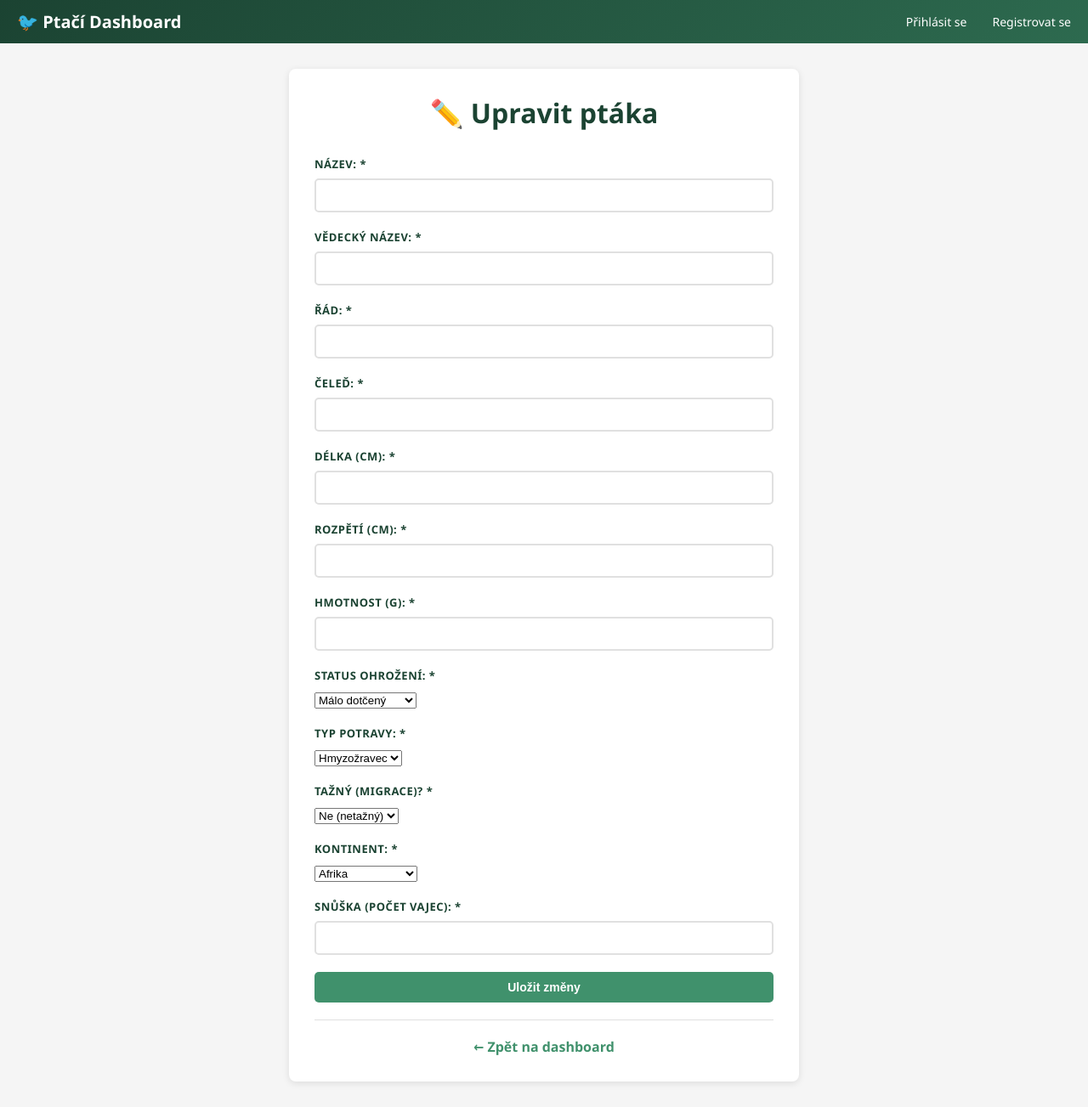
After one commit to Jarousek06/birds2, a Flask app: template templates/birds/edit.html in a window 1280 px wide. The commit adds this page. Shown: the whole page at 85% size. Run offline with Flask 3, Linux system fonts and the light colour scheme; the template is opened without the code that fills it, so the values that code supplies are empty.

Commit message:
Fáze 3: Úprava existujícího záznamu

```diff
--- a/app.py
+++ b/app.py
@@ -308,6 +308,97 @@ def add_bird():
 
     return render_template("birds/add.html")
 
+@app.route("/birds/<int:bird_id>/edit", methods=["GET", "POST"])
+@login_required
+def edit_bird(bird_id):
+    """Úprava existujícího ptáka."""
+    current_user = get_current_user()
+    conn = get_db()
+    cursor = conn.cursor()
+
+    # Načtení ptáka
+    cursor.execute("SELECT * FROM ptaci WHERE id = ? AND user_id = ?", (bird_id, current_user['id']))
+    bird = cursor.fetchone()
+
+    if not bird:
+        flash("Pták nebyl nalezen nebo nemáte oprávnění ho upravovat.", "danger")
+        conn.close()
+        return redirect(url_for("dashboard"))
+
+    if request.method == "POST":
+        # Extrakce a validace dat
+        errors = []
+
+        try:
+            nazev = request.form.get("nazev", "").strip()
+            vedecky_nazev = request.form.get("vedecky_nazev", "").strip()
+            rad = request.form.get("rad", "").strip()
+            celed = request.form.get("celed", "").strip()
+            delka_cm = float(request.form.get("delka_cm", 0))
+            rozpeti_cm = float(request.form.get("rozpeti_cm", 0))
+            hmotnost_g = float(request.form.get("hmotnost_g", 0))
+            status_ohrozeni = request.form.get("status_ohrozeni", "").strip()
+            typ_potravy = request.form.get("typ_potravy", "").strip()
+            migrace = int(request.form.get("migrace", 0))
+            vyskyt_kontinent = request.form.get("vyskyt_kontinent", "").strip()
+            snuska_ks = int(request.form.get("snuska_ks", 0))
+        except (ValueError, TypeError):
+            errors.append("Neplatný formát číselného pole.")
+
+        # Validace povinných polí
+        if not errors:
+            if not nazev:
+                errors.append("Název ptáka je povinný.")
+            if not vedecky_nazev:
+                errors.append("Vědecký název je povinný.")
+            if not rad:
+                errors.append("Řád je povinný.")
+            if not celed:
+                errors.append("Čeleď je povinná.")
+            if delka_cm <= 0:
+                errors.append("Délka musí být větší než 0.")
+            if rozpeti_cm <= 0:
+                errors.append("Rozpětí musí být větší než 0.")
+            if hmotnost_g <= 0:
+                errors.append("Hmotnost musí být větší než 0.")
+            if not status_ohrozeni:
+                errors.append("Status ohrožení je povinný.")
+            if not typ_potravy:
+                errors.append("Typ potravy je povinný.")
+            if not vyskyt_kontinent:
+                errors.append("Kontinent je povinný.")
+            if snuska_ks < 0:
+                errors.append("Počet vajec nemůže být záporný.")
+
+        if errors:
+            for error in errors:
+                flash(error, "danger")
+            conn.close()
+            return render_template("birds/edit.html", bird=bird)
+
+        # Aktualizace v databázi
+        try:
+            cursor.execute(
+                """UPDATE ptaci SET nazev = ?, vedecky_nazev = ?, rad = ?, celed = ?,
+                   delka_cm = ?, rozpeti_cm = ?, hmotnost_g = ?, status_ohrozeni = ?,
+                   typ_potravy = ?, migrace = ?, vyskyt_kontinent = ?, snuska_ks = ?
+                   WHERE id = ? AND user_id = ?""",
+                (nazev, vedecky_nazev, rad, celed, delka_cm, rozpeti_cm, hmotnost_g,
+                 status_ohrozeni, typ_potravy, migrace, vyskyt_kontinent, snuska_ks,
+                 bird_id, current_user['id'])
+            )
+            conn.commit()
+            conn.close()
+
+            flash(f"Pták '{nazev}' byl úspěšně upraven!", "success")
+            return redirect(url_for("dashboard"))
+        except Exception as e:
+            flash(f"Chyba při ukládání: {str(e)}", "danger")
+            return render_template("birds/edit.html", bird=bird)
+
+    conn.close()
+    return render_template("birds/edit.html", bird=bird)
+
 # ==================== AUTENTIFIKACE ====================
 
 @app.route("/register", methods=["GET", "POST"])
--- /dev/null
+++ b/templates/birds/edit.html
@@ -0,0 +1,101 @@
+{% extends "base.html" %}
+
+{% block title %}Upravit ptáka - Ptačí Dashboard{% endblock %}
+
+{% block content %}
+<div class="container">
+    <div class="auth-container" style="max-width: 600px; margin: 30px auto;">
+        <h1>✏️ Upravit ptáka</h1>
+
+        <form method="POST" action="{{ url_for('edit_bird', bird_id=bird.id) }}">
+            <div class="form-group">
+                <label for="nazev">Název: *</label>
+                <input type="text" id="nazev" name="nazev" required value="{{ request.form.get('nazev', bird.nazev) }}">
+            </div>
+
+            <div class="form-group">
+                <label for="vedecky_nazev">Vědecký název: *</label>
+                <input type="text" id="vedecky_nazev" name="vedecky_nazev" required value="{{ request.form.get('vedecky_nazev', bird.vedecky_nazev) }}">
+            </div>
+
+            <div class="form-group">
+                <label for="rad">Řád: *</label>
+                <input type="text" id="rad" name="rad" required value="{{ request.form.get('rad', bird.rad) }}">
+            </div>
+
+            <div class="form-group">
+                <label for="celed">Čeleď: *</label>
+                <input type="text" id="celed" name="celed" required value="{{ request.form.get('celed', bird.celed) }}">
+            </div>
+
+            <div class="form-group">
+                <label for="delka_cm">Délka (cm): *</label>
+                <input type="number" id="delka_cm" name="delka_cm" step="0.1" required value="{{ request.form.get('delka_cm', bird.delka_cm) }}">
+            </div>
+
+            <div class="form-group">
+                <label for="rozpeti_cm">Rozpětí (cm): *</label>
+                <input type="number" id="rozpeti_cm" name="rozpeti_cm" step="0.1" required value="{{ request.form.get('rozpeti_cm', bird.rozpeti_cm) }}">
+            </div>
+
+            <div class="form-group">
+                <label for="hmotnost_g">Hmotnost (g): *</label>
+                <input type="number" id="hmotnost_g" name="hmotnost_g" step="0.1" required value="{{ request.form.get('hmotnost_g', bird.hmotnost_g) }}">
+            </div>
+
+            <div class="form-group">
+                <label for="status_ohrozeni">Status ohrožení: *</label>
+                <select id="status_ohrozeni" name="status_ohrozeni" required>
+                    <option value="Málo dotčený" {% if request.form.get('status_ohrozeni', bird.status_ohrozeni) == 'Málo dotčený' %}selected{% endif %}>Málo dotčený</option>
+                    <option value="Téměř ohrožený" {% if request.form.get('status_ohrozeni', bird.status_ohrozeni) == 'Téměř ohrožený' %}selected{% endif %}>Téměř ohrožený</option>
+                    <option value="Zranitelný" {% if request.form.get('status_ohrozeni', bird.status_ohrozeni) == 'Zranitelný' %}selected{% endif %}>Zranitelný</option>
+                    <option value="Ohrožený" {% if request.form.get('status_ohrozeni', bird.status_ohrozeni) == 'Ohrožený' %}selected{% endif %}>Ohrožený</option>
+                </select>
+            </div>
+
+            <div class="form-group">
+                <label for="typ_potravy">Typ potravy: *</label>
+                <select id="typ_potravy" name="typ_potravy" required>
+                    <option value="hmyzožravec" {% if request.form.get('typ_potravy', bird.typ_potravy) == 'hmyzožravec' %}selected{% endif %}>Hmyzožravec</option>
+                    <option value="masožravec" {% if request.form.get('typ_potravy', bird.typ_potravy) == 'masožravec' %}selected{% endif %}>Masožravec</option>
+                    <option value="mrchožrout" {% if request.form.get('typ_potravy', bird.typ_potravy) == 'mrchožrout' %}selected{% endif %}>Mrchožrout</option>
+                    <option value="býložravec" {% if request.form.get('typ_potravy', bird.typ_potravy) == 'býložravec' %}selected{% endif %}>Býložravec</option>
+                    <option value="všežravec" {% if request.form.get('typ_potravy', bird.typ_potravy) == 'všežravec' %}selected{% endif %}>Všežravec</option>
+                </select>
+            </div>
+
+            <div class="form-group">
+                <label for="migrace">Tažný (migrace)? *</label>
+                <select id="migrace" name="migrace" required>
+                    <option value="1" {% if request.form.get('migrace', bird.migrace)|int == 1 %}selected{% endif %}>Ano (tažný)</option>
+                    <option value="0" {% if request.form.get('migrace', bird.migrace)|int == 0 %}selected{% endif %}>Ne (netažný)</option>
+                </select>
+            </div>
+
+            <div class="form-group">
+                <label for="vyskyt_kontinent">Kontinent: *</label>
+                <select id="vyskyt_kontinent" name="vyskyt_kontinent" required>
+                    <option value="Afrika" {% if request.form.get('vyskyt_kontinent', bird.vyskyt_kontinent) == 'Afrika' %}selected{% endif %}>Afrika</option>
+                    <option value="Antarktida" {% if request.form.get('vyskyt_kontinent', bird.vyskyt_kontinent) == 'Antarktida' %}selected{% endif %}>Antarktida</option>
+                    <option value="Asie" {% if request.form.get('vyskyt_kontinent', bird.vyskyt_kontinent) == 'Asie' %}selected{% endif %}>Asie</option>
+                    <option value="Austrálie" {% if request.form.get('vyskyt_kontinent', bird.vyskyt_kontinent) == 'Austrálie' %}selected{% endif %}>Austrálie</option>
+                    <option value="Evropa" {% if request.form.get('vyskyt_kontinent', bird.vyskyt_kontinent) == 'Evropa' %}selected{% endif %}>Evropa</option>
+                    <option value="Jižní Amerika" {% if request.form.get('vyskyt_kontinent', bird.vyskyt_kontinent) == 'Jižní Amerika' %}selected{% endif %}>Jižní Amerika</option>
+                    <option value="Severní Amerika" {% if request.form.get('vyskyt_kontinent', bird.vyskyt_kontinent) == 'Severní Amerika' %}selected{% endif %}>Severní Amerika</option>
+                </select>
+            </div>
+
+            <div class="form-group">
+                <label for="snuska_ks">Snůška (počet vajec): *</label>
+                <input type="number" id="snuska_ks" name="snuska_ks" required value="{{ request.form.get('snuska_ks', bird.snuska_ks) }}">
+            </div>
+
+            <button type="submit" style="background-color: #40916c; color: white; padding: 10px 20px; border: none; border-radius: 5px; cursor: pointer; font-size: 14px; width: 100%;">Uložit změny</button>
+        </form>
+
+        <div class="auth-link">
+            <a href="/">← Zpět na dashboard</a>
+        </div>
+    </div>
+</div>
+{% endblock %}
--- a/templates/dashboard.html
+++ b/templates/dashboard.html
@@ -148,6 +148,7 @@
                     <th>Migrace</th>
                     <th>Kontinent</th>
                     <th>Snůška (ks)</th>
+                    <th>Akce</th>
                 </tr>
             </thead>
             <tbody>
@@ -185,11 +186,14 @@
                         </td>
                         <td>{{ p['vyskyt_kontinent'] }}</td>
                         <td>{{ p['snuska_ks'] }}</td>
+                        <td style="text-align: center;">
+                            <a href="{{ url_for('edit_bird', bird_id=p['id']) }}" style="color: #40916c; text-decoration: none; margin-right: 10px;">✏️ Upravit</a>
+                        </td>
                     </tr>
                     {% endfor %}
                 {% else %}
                     <tr>
-                        <td colspan="13" style="text-align: center; padding: 20px; color: #999;">
+                        <td colspan="14" style="text-align: center; padding: 20px; color: #999;">
                             Žádní ptáci se neodpovídají zvoleným filtrům.
                         </td>
                     </tr>
```
